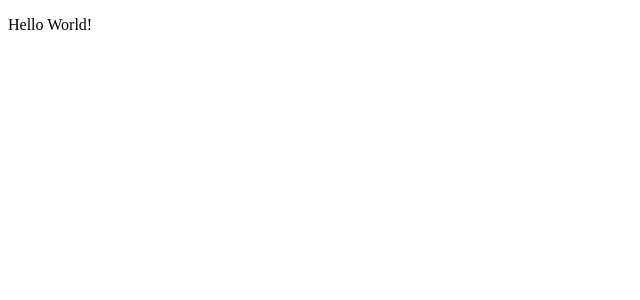
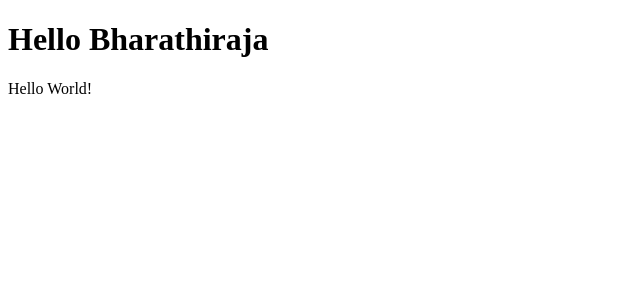
Before and after one commit to bharathiraja-developer/React-Rep, a React (Vite) app: page / in a window 1280 px wide. Shown: the top 300 px of the page, without its empty margins (0-640 px from the left). Built offline with nearby package versions, Linux system fonts and the light colour scheme.

Commit message:
passing props

```diff
--- a/src/App.jsx
+++ b/src/App.jsx
@@ -1,5 +1,15 @@
+function Hello(props) {
+  return <h1>Hello {props.name}</h1>;
+}
+
 function App() {
-  return <p>Hello World!</p>;
+  let name1 = "Bharathiraja";
+  return (
+    <div>
+      <Hello name={name1} />
+      <p>Hello World!</p>
+    </div>
+  );
 }
 
 export default App;
--- a/src/main.jsx
+++ b/src/main.jsx
@@ -2,8 +2,4 @@ import React from "react";
 import ReactDOM from "react-dom/client";
 import App from "./App.jsx";
 
-ReactDOM.createRoot(document.getElementById("root")).render(
-  <React.StrictMode>
-    <App />
-  </React.StrictMode>
-);
+ReactDOM.createRoot(document.getElementById("root")).render(<App />);
```
